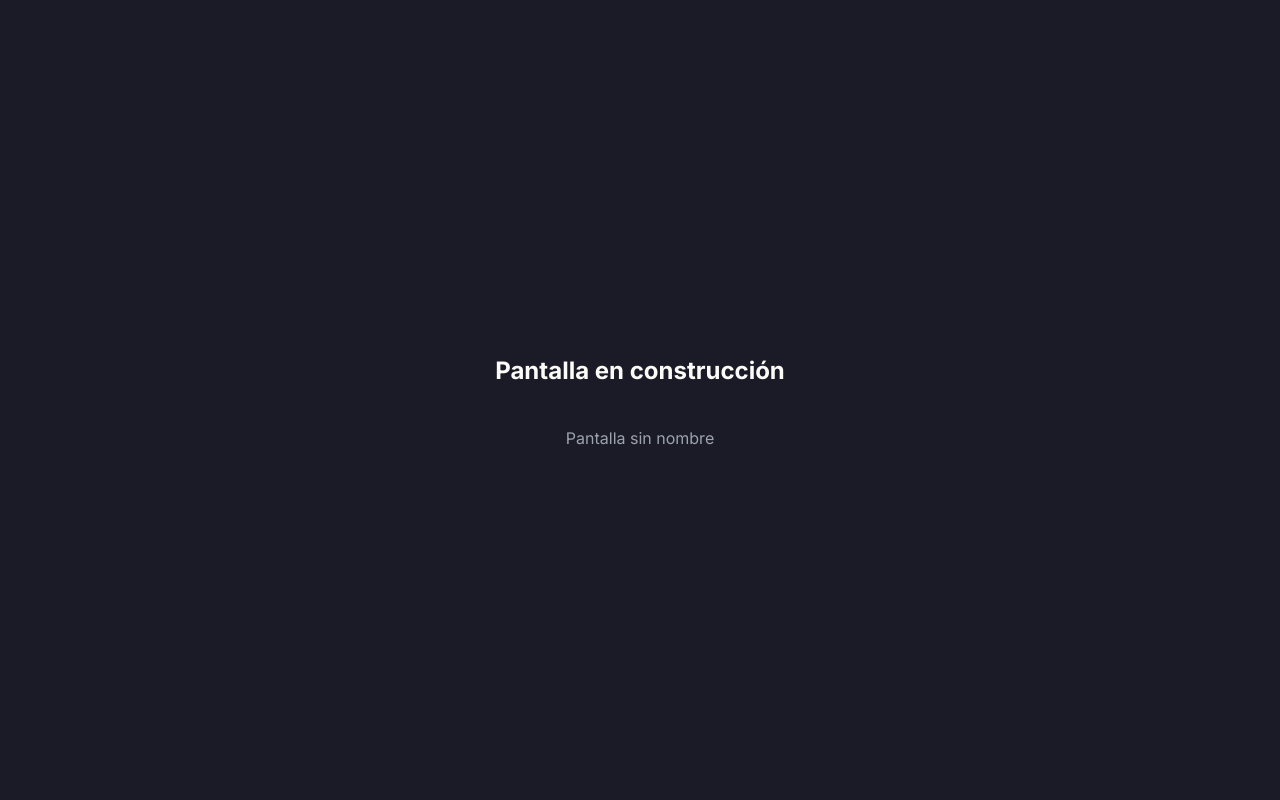
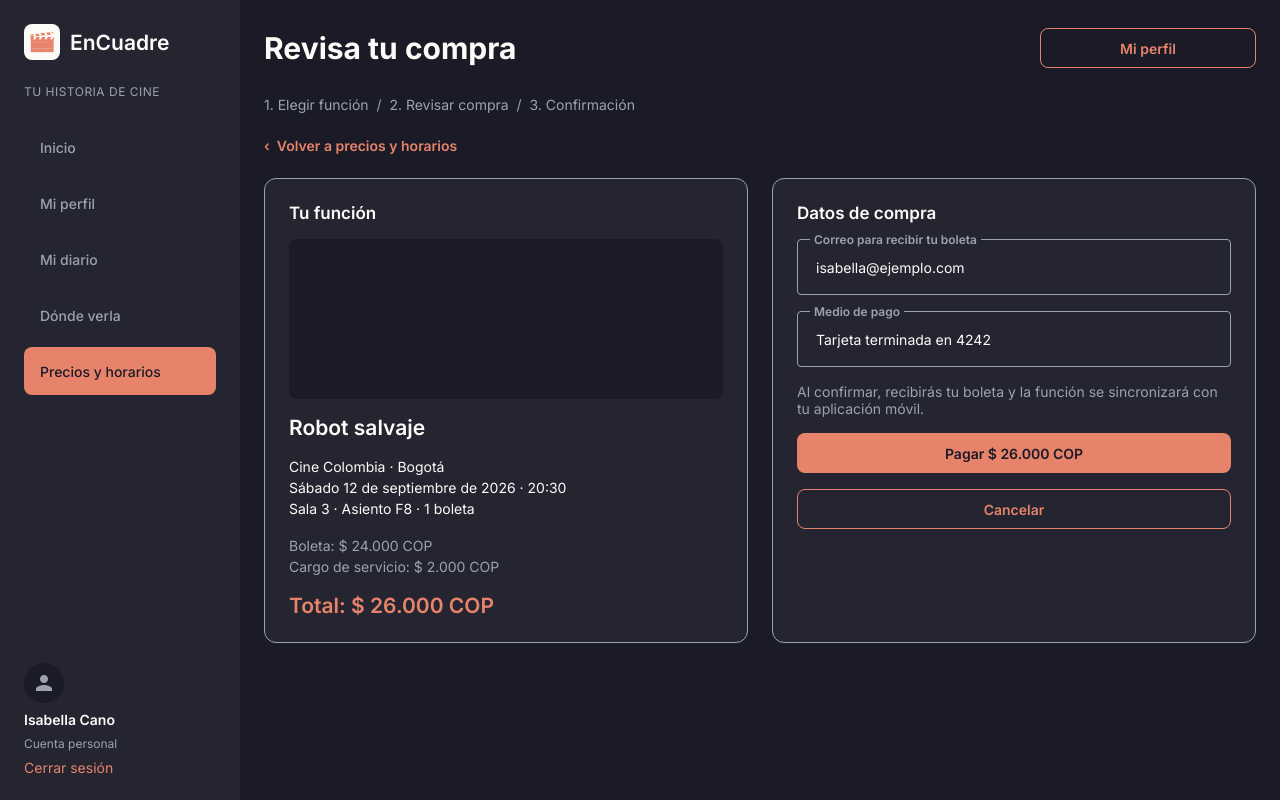
Before and after one commit to isalozanoron/EnCuadre, an Angular app in the folder encuadre-web/: page /revisar-compra in a window 1280 px wide. Built offline with nearby package versions, Linux system fonts and the light colour scheme.

Commit message:
Pantalla Revisar compra (Web)
- Resumen de la funcion elegida y datos de compra

```diff
--- a/encuadre-web/src/app/app.routes.ts
+++ b/encuadre-web/src/app/app.routes.ts
@@ -4,6 +4,7 @@ import { PerfilComponent } from './pages/perfil/perfil.component';
 import { DiarioComponent } from './pages/diario/diario.component';
 import { DetalleEntradaComponent } from './pages/detalle-entrada/detalle-entrada.component';
 import { PreciosComponent } from './pages/precios/precios.component';
+import { RevisarCompraComponent } from './pages/revisar-compra/revisar-compra.component';
 import { EnConstruccionComponent } from './shared/en-construccion/en-construccion.component';
 
 export const routes: Routes = [
@@ -13,10 +14,11 @@ export const routes: Routes = [
   { path: 'mi-diario', component: DiarioComponent },
   { path: 'detalle-entrada', component: DetalleEntradaComponent },
   { path: 'precios-y-horarios', component: PreciosComponent },
+  { path: 'revisar-compra', component: RevisarCompraComponent },
 
   // Pantallas de Isabella pendientes (Web): reemplazar por su componente real cuando existan
   { path: 'editar-perfil', component: EnConstruccionComponent, data: { nombre: 'Editar perfil (pendiente)' } },
-  { path: 'revisar-compra', component: EnConstruccionComponent, data: { nombre: 'Revisar compra (pendiente)' } },
+  { path: 'funcion-confirmada', component: EnConstruccionComponent, data: { nombre: 'Función confirmada (pendiente)' } },
 
   // Pantallas de Juan (Web): reemplazar cuando él las suba a la rama
   { path: 'donde-verla', component: EnConstruccionComponent, data: { nombre: 'Dónde verla (pantalla de Juan)' } },
--- /dev/null
+++ b/encuadre-web/src/app/pages/revisar-compra/revisar-compra.component.html
@@ -0,0 +1,58 @@
+<div class="pantalla">
+  <app-sidebar activo="precios"></app-sidebar>
+
+  <div class="contenido">
+    <div class="encabezado">
+      <h1 class="encabezado__titulo">Revisa tu compra</h1>
+      <a mat-stroked-button class="btn-outline btn--ancho-header" routerLink="/mi-perfil">Mi perfil</a>
+    </div>
+
+    <p class="subtitulo">1. Elegir función&nbsp;&nbsp;/&nbsp;&nbsp;2. Revisar compra&nbsp;&nbsp;/&nbsp;&nbsp;3. Confirmación</p>
+
+    <div class="contenido-principal">
+
+      <a class="enlace-volver" routerLink="/precios-y-horarios">‹&nbsp;&nbsp;Volver a precios y horarios</a>
+
+      <div class="resumen-pago">
+
+        <div class="tarjeta">
+          <p class="tarjeta__titulo">Tu función</p>
+          <!-- Placeholder genérico: no se reproduce el póster real por derechos de autor -->
+          <div class="imagen-placeholder"></div>
+          <p class="pelicula-nombre">Robot salvaje</p>
+          <div class="detalle-funcion">
+            <p>Cine Colombia · Bogotá</p>
+            <p>Sábado 12 de septiembre de 2026 · 20:30</p>
+            <p>Sala 3 · Asiento F8 · 1 boleta</p>
+          </div>
+          <div class="detalle-precio">
+            <p>Boleta: $ 24.000 COP</p>
+            <p>Cargo de servicio: $ 2.000 COP</p>
+          </div>
+          <p class="total">Total: $ 26.000 COP</p>
+        </div>
+
+        <div class="tarjeta">
+          <p class="tarjeta__titulo">Datos de compra</p>
+
+          <div class="campo">
+            <label class="campo__etiqueta">Correo para recibir tu boleta</label>
+            <input class="campo__input" [(ngModel)]="correo">
+          </div>
+
+          <div class="campo">
+            <label class="campo__etiqueta">Medio de pago</label>
+            <input class="campo__input" [(ngModel)]="medioPago">
+          </div>
+
+          <p class="texto-ayuda">Al confirmar, recibirás tu boleta y la función se sincronizará con tu aplicación móvil.</p>
+
+          <a mat-flat-button class="btn-primary btn--ancho-completo" (click)="pagar()">Pagar $ 26.000 COP</a>
+          <a mat-stroked-button class="btn-outline btn--ancho-completo" routerLink="/precios-y-horarios">Cancelar</a>
+        </div>
+
+      </div>
+
+    </div>
+  </div>
+</div>
--- /dev/null
+++ b/encuadre-web/src/app/pages/revisar-compra/revisar-compra.component.scss
@@ -0,0 +1,166 @@
+.pantalla {
+  display: flex;
+  min-height: 100vh;
+  background-color: var(--encuadre-fondo);
+}
+
+.contenido {
+  flex: 1;
+  padding: 24px;
+  display: flex;
+  flex-direction: column;
+  gap: 24px;
+  max-width: 1200px;
+}
+
+.encabezado {
+  display: flex;
+  align-items: center;
+  justify-content: space-between;
+  height: 48px;
+
+  &__titulo {
+    font-family: 'Inter', sans-serif;
+    font-weight: 700;
+    font-size: 30px;
+    color: var(--encuadre-texto-principal);
+    margin: 0;
+  }
+}
+
+.subtitulo {
+  font-family: 'Inter', sans-serif;
+  font-weight: 400;
+  font-size: 14px;
+  color: var(--encuadre-texto-secundario);
+  margin: 0;
+}
+
+.contenido-principal {
+  display: flex;
+  flex-direction: column;
+  gap: 24px;
+}
+
+.enlace-volver {
+  font-family: 'Inter', sans-serif;
+  font-weight: 600;
+  font-size: 14px;
+  color: var(--encuadre-acento);
+  text-decoration: none;
+  cursor: pointer;
+  width: fit-content;
+}
+
+.resumen-pago {
+  display: flex;
+  gap: 24px;
+  flex-wrap: wrap;
+}
+
+.tarjeta {
+  background-color: var(--encuadre-superficie);
+  border: 1px solid var(--encuadre-texto-secundario);
+  border-radius: 12px;
+  padding: 24px;
+  display: flex;
+  flex-direction: column;
+  gap: 16px;
+  flex: 1 1 460px;
+
+  &__titulo {
+    font-family: 'Inter', sans-serif;
+    font-weight: 600;
+    font-size: 17px;
+    color: var(--encuadre-texto-principal);
+    margin: 0;
+  }
+}
+
+.imagen-placeholder {
+  width: 100%;
+  height: 160px;
+  background-color: var(--encuadre-fondo);
+  border-radius: 8px;
+}
+
+.pelicula-nombre {
+  font-family: 'Inter', sans-serif;
+  font-weight: 600;
+  font-size: 21px;
+  color: var(--encuadre-texto-principal);
+  margin: 0;
+}
+
+.detalle-funcion p {
+  font-family: 'Inter', sans-serif;
+  font-weight: 400;
+  font-size: 14px;
+  color: var(--encuadre-texto-principal);
+  margin: 0;
+  line-height: 1.5;
+}
+
+.detalle-precio p {
+  font-family: 'Inter', sans-serif;
+  font-weight: 400;
+  font-size: 14px;
+  color: var(--encuadre-texto-secundario);
+  margin: 0;
+  line-height: 1.5;
+}
+
+.total {
+  font-family: 'Inter', sans-serif;
+  font-weight: 600;
+  font-size: 21px;
+  color: var(--encuadre-acento);
+  margin: 0;
+}
+
+.texto-ayuda {
+  font-family: 'Inter', sans-serif;
+  font-weight: 400;
+  font-size: 14px;
+  color: var(--encuadre-texto-secundario);
+  margin: 0;
+}
+
+.btn--ancho-completo {
+  width: 100%;
+}
+
+/* Campo de texto propio (no mat-form-field): control total del tamaño
+   y color, mismo criterio que el switch hecho a mano en Mobile. */
+.campo {
+  position: relative;
+  border: 1px solid var(--encuadre-texto-secundario);
+  border-radius: 4px;
+  height: 56px;
+  padding: 0 16px;
+  width: 100%;
+  display: flex;
+  align-items: center;
+
+  &__etiqueta {
+    position: absolute;
+    top: -8px;
+    left: 12px;
+    background-color: var(--encuadre-superficie);
+    padding: 0 4px;
+    font-family: 'Inter', sans-serif;
+    font-size: 12px;
+    font-weight: 600;
+    color: var(--encuadre-texto-secundario);
+  }
+
+  &__input {
+    width: 100%;
+    border: none;
+    background: transparent;
+    outline: none;
+    font-family: 'Inter', sans-serif;
+    font-size: 14px;
+    color: var(--encuadre-texto-principal);
+  }
+}
--- /dev/null
+++ b/encuadre-web/src/app/pages/revisar-compra/revisar-compra.component.ts
@@ -0,0 +1,32 @@
+import { Component } from '@angular/core';
+import { CommonModule } from '@angular/common';
+import { Router, RouterModule } from '@angular/router';
+import { MatButtonModule } from '@angular/material/button';
+import { FormsModule } from '@angular/forms';
+import { SidebarComponent } from '../../shared/sidebar/sidebar.component';
+
+/**
+ * Web 42 · Revisar compra.
+ * Prototipo no funcional: "Pagar" navega a Función confirmada con datos
+ * fijos, no procesa ningún pago real.
+ * Los campos de correo y medio de pago son inputs propios (no
+ * mat-form-field/mat-input), mismo criterio que el switch de Mobile:
+ * Material no respetaba bien el tamaño de fuente ni los colores.
+ */
+@Component({
+  selector: 'app-revisar-compra',
+  standalone: true,
+  imports: [CommonModule, RouterModule, MatButtonModule, FormsModule, SidebarComponent],
+  templateUrl: './revisar-compra.component.html',
+  styleUrl: './revisar-compra.component.scss'
+})
+export class RevisarCompraComponent {
+  correo = 'isabella@ejemplo.com';
+  medioPago = 'Tarjeta terminada en 4242';
+
+  constructor(private router: Router) {}
+
+  pagar() {
+    this.router.navigate(['/funcion-confirmada']);
+  }
+}
```
